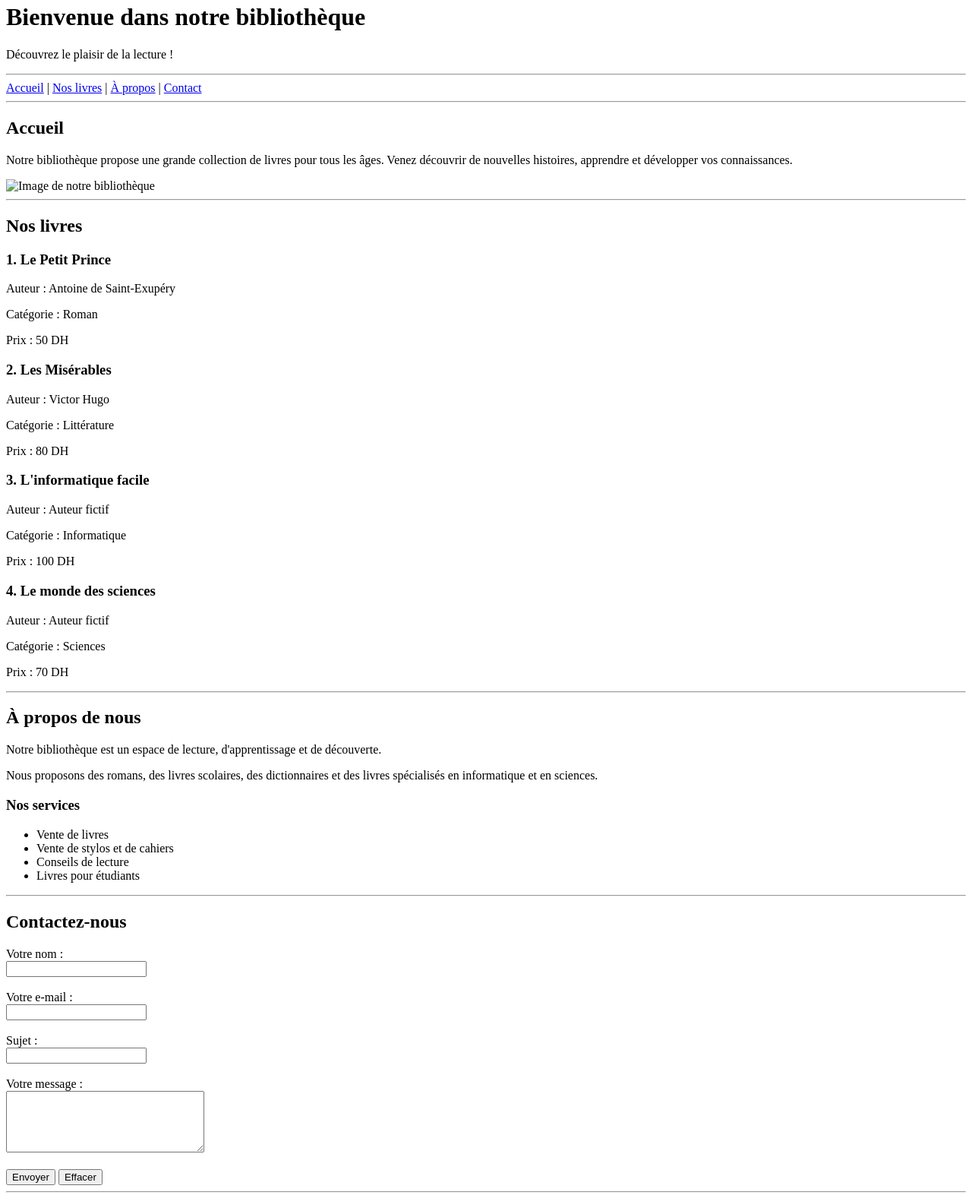
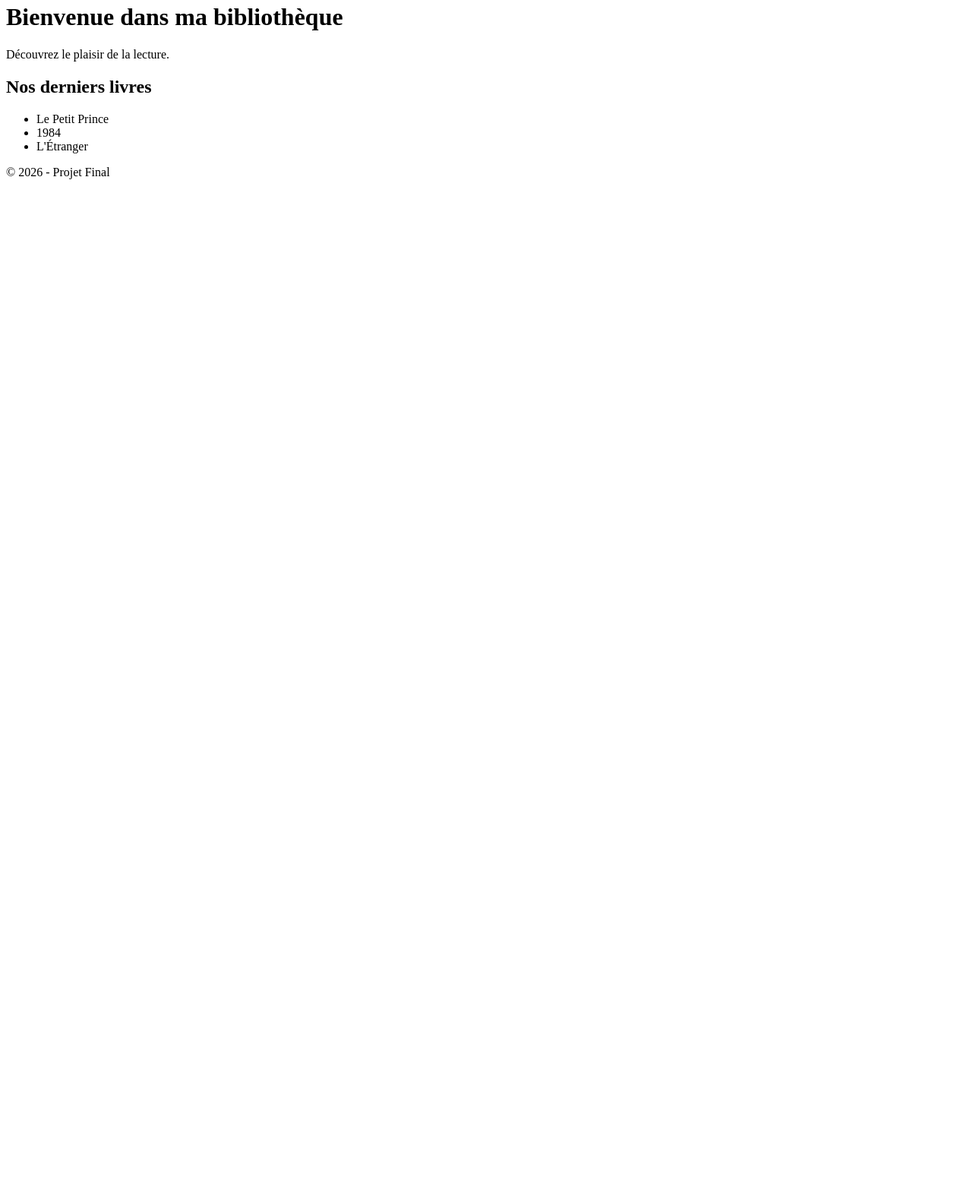
Before and after one commit to mehdiaitfaraji2019-tech/projet-final, a plain HTML site: page index.html in a window 1280 px wide. Shown: the part 17-1590 px from the top of the page at 76% size. After the commit the page ends 800 px from the top, so only its background shows below. Drawn offline with Linux system fonts and the light colour scheme.

Commit message:
Add base HTML page

```diff
--- a/index.html
+++ b/index.html
@@ -1,133 +1,30 @@
 <!DOCTYPE html>
 <html lang="fr">
-
 <head>
     <meta charset="UTF-8">
-    <title>Ma Bibliothèque - Version Mehdi</title>
+    <meta name="viewport" content="width=device-width, initial-scale=1.0">
+    <title>Ma Bibliothèque</title>
+
 </head>
-
 <body>
 
     <header>
-        <h1>Bienvenue dans notre bibliothèque</h1>
-        <p>Découvrez le plaisir de la lecture !</p>
+        <h1>Bienvenue dans ma bibliothèque</h1>
+        <p>Découvrez le plaisir de la lecture.</p>
     </header>
 
-    <hr>
-
-    <nav>
-        <a href="#accueil">Accueil</a> |
-        <a href="#livres">Nos livres</a> |
-        <a href="#apropos">À propos</a> |
-        <a href="#contact">Contact</a>
-    </nav>
-
-    <hr>
-
-    <section id="accueil">
-        <h2>Accueil</h2>
-        <p>
-            Notre bibliothèque propose une grande
-            collection de livres pour tous les âges.
-            Venez découvrir de nouvelles histoires,
-            apprendre et développer vos connaissances.
-        </p>
-
-        <img src="bibliotheque.jpg" alt="Image de notre bibliothèque" width="300">
-    </section>
-
-    <hr>
-
-    <section id="livres">
-        <h2>Nos livres</h2>
-
-        <h3>1. Le Petit Prince</h3>
-        <p>Auteur : Antoine de Saint-Exupéry</p>
-        <p>Catégorie : Roman</p>
-        <p>Prix : 50 DH</p>
-
-        <h3>2. Les Misérables</h3>
-        <p>Auteur : Victor Hugo</p>
-        <p>Catégorie : Littérature</p>
-        <p>Prix : 80 DH</p>
-
-        <h3>3. L'informatique facile</h3>
-        <p>Auteur : Auteur fictif</p>
-        <p>Catégorie : Informatique</p>
-        <p>Prix : 100 DH</p>
-
-        <h3>4. Le monde des sciences</h3>
-        <p>Auteur : Auteur fictif</p>
-        <p>Catégorie : Sciences</p>
-        <p>Prix : 70 DH</p>
-    </section>
-
-    <hr>
-
-    <section id="apropos">
-        <h2>À propos de nous</h2>
-
-        <p>
-            Notre bibliothèque est un espace de lecture,
-            d'apprentissage et de découverte.
-        </p>
-
-        <p>
-            Nous proposons des romans, des livres scolaires,
-            des dictionnaires et des livres spécialisés
-            en informatique et en sciences.
-        </p>
-
-        <h3>Nos services</h3>
-
+    <main>
+        <h2>Nos derniers livres</h2>
         <ul>
-            <li>Vente de livres</li>
-            <li>Vente de stylos et de cahiers</li>
-            <li>Conseils de lecture</li>
-            <li>Livres pour étudiants</li>
+            <li>Le Petit Prince</li>
+            <li>1984</li>
+            <li>L'Étranger</li>
         </ul>
-    </section>
-
-    <hr>
-
-    <section id="contact">
-        <h2>Contactez-nous</h2>
-
-        <form action="#" method="post">
-
-            <label for="nom">Votre nom :</label><br>
-            <input type="text" id="nom" name="nom" required>
-            <br><br>
-
-            <label for="email">Votre e-mail :</label><br>
-            <input type="email" id="email" name="email" required>
-            <br><br>
-
-            <label for="sujet">Sujet :</label><br>
-            <input type="text" id="sujet" name="sujet">
-            <br><br>
-
-            <label for="message">Votre message :</label><br>
-            <textarea id="message" name="message" rows="5" cols="30"></textarea>
-            <br><br>
-
-            <input type="submit" value="Envoyer">
-
-            <input type="reset" value="Effacer">
-
-        </form>
-    </section>
-
-    <hr>
+    </main>
 
     <footer>
-        <p>Adresse : Marrakech, Maroc</p>
-        <p>Téléphone : 0600000000</p>
-        <p>E-mail : contact@bibliotheque.com</p>
-        <p>&copy; 2026 Ma Bibliothèque</p>
-        <p>Tous droits réservés.</p>
+        <p>&copy; 2026 - Projet Final</p>
     </footer>
 
 </body>
-
 </html>
```
